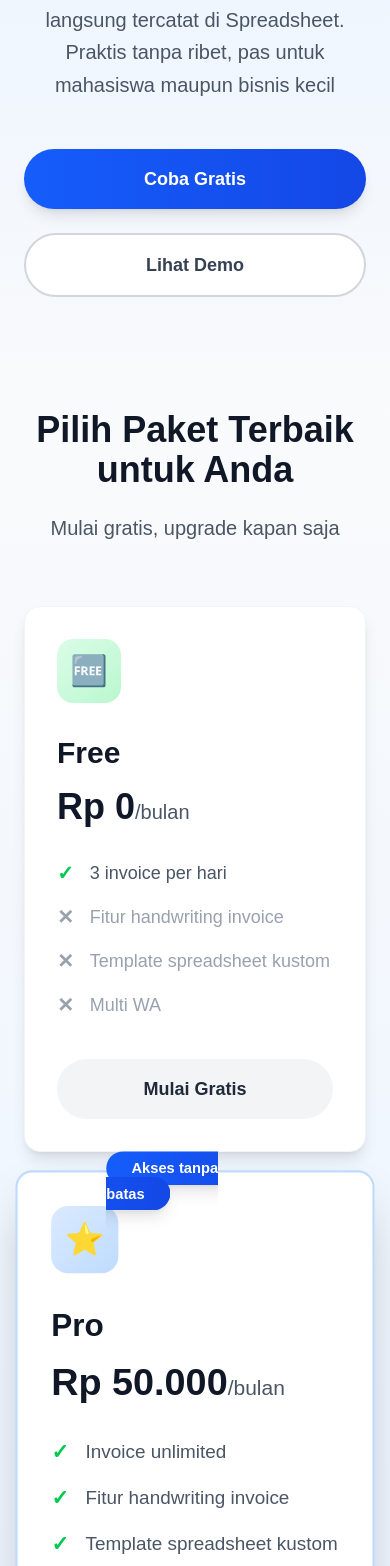
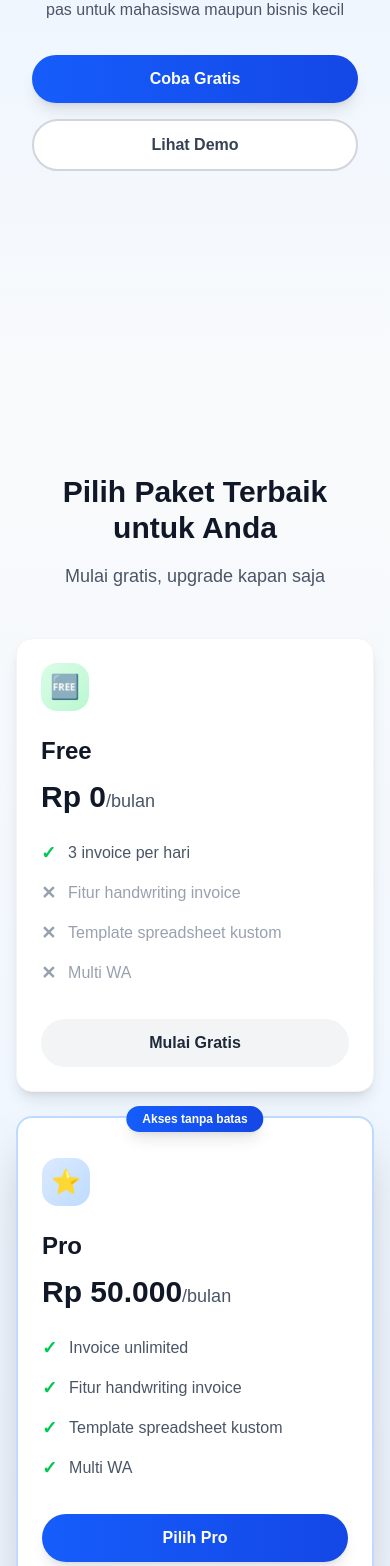
Before and after one commit to juaaju/invoice-system, a Next.js app in the folder frontend/: page / in a window 390 px wide. Shown: the part 434-2000 px from the top of the page. Built offline with nearby package versions, Linux system fonts and the light colour scheme.

Commit message:
update landing page

```diff
--- a/frontend/src/app/page.tsx
+++ b/frontend/src/app/page.tsx
@@ -5,42 +5,40 @@ export default function LandingPage() {
     <div className="bg-white">
       {/* Header - Fixed */}
       <header className="fixed top-0 w-full bg-white/95 backdrop-blur-sm z-50 shadow-sm">
-        <div className="container mx-auto px-6 py-4">
+        <div className="container mx-auto px-4 sm:px-6 py-3 sm:py-4">
           <div className="flex justify-between items-center">
-            <div className="text-2xl font-bold text-gray-900">InvoiceFlow</div>
-            <div className="flex items-center gap-4">
-              <Link
-                href="/login"
-                className="bg-gradient-to-r from-blue-600 to-blue-700 hover:from-blue-700 hover:to-blue-800 text-white px-6 py-2.5 rounded-full font-medium shadow-md hover:shadow-lg transition-all duration-200 transform hover:scale-105"
-              >
-                Masuk
-              </Link>
-            </div>
+            <div className="text-xl sm:text-2xl font-bold text-gray-900">InvoiceFlow</div>
+            <Link
+              href="/login"
+              className="bg-gradient-to-r from-blue-600 to-blue-700 hover:from-blue-700 hover:to-blue-800 text-white px-4 sm:px-6 py-2 sm:py-2.5 rounded-full font-medium text-sm sm:text-base shadow-md hover:shadow-lg transition-all duration-200"
+            >
+              Masuk
+            </Link>
           </div>
         </div>
       </header>
 
-      {/* Hero Section - Full Screen */}
-      <section className="min-h-screen flex items-center justify-center bg-gradient-to-b from-white via-blue-50 to-gray-50 pt-20">
-        <div className="container mx-auto px-6 text-center">
+      {/* Hero Section */}
+      <section className="min-h-screen flex items-center justify-center bg-gradient-to-b from-white via-blue-50 to-gray-50 pt-24 pb-12 px-4">
+        <div className="container mx-auto text-center">
           <div className="max-w-4xl mx-auto">
-            <h1 className="text-5xl md:text-7xl font-bold text-gray-900 mb-8 leading-tight">
+            <h1 className="text-3xl sm:text-4xl md:text-6xl lg:text-7xl font-bold text-gray-900 mb-4 sm:mb-6 md:mb-8 leading-tight px-2">
               Invoice via WhatsApp
               <span className="text-transparent bg-clip-text bg-gradient-to-r from-blue-600 to-indigo-600"> Otomatis</span>
             </h1>
-            <p className="text-xl md:text-2xl text-gray-600 mb-12 max-w-3xl mx-auto leading-relaxed">
+            <p className="text-base sm:text-lg md:text-xl lg:text-2xl text-gray-600 mb-8 sm:mb-10 md:mb-12 max-w-3xl mx-auto leading-relaxed px-4">
               Kirim invoice ke WhatsApp, data langsung tercatat di Spreadsheet. Praktis tanpa ribet, pas untuk mahasiswa maupun bisnis kecil
             </p>
-            <div className="flex flex-col sm:flex-row gap-6 justify-center">
+            <div className="flex flex-col sm:flex-row gap-4 sm:gap-6 justify-center px-4">
               <Link
                 href="/login"
-                className="bg-gradient-to-r from-blue-600 to-blue-700 hover:from-blue-700 hover:to-blue-800 text-white px-10 py-4 rounded-full font-semibold text-lg shadow-lg hover:shadow-xl transition-all duration-200 transform hover:scale-105 flex items-center justify-center"
+                className="bg-gradient-to-r from-blue-600 to-blue-700 hover:from-blue-700 hover:to-blue-800 text-white px-8 sm:px-10 py-3 sm:py-4 rounded-full font-semibold text-base sm:text-lg shadow-lg hover:shadow-xl transition-all duration-200 flex items-center justify-center"
               >
                 Coba Gratis
               </Link>
               <Link
                 href="https://drive.google.com/file/d/16sTeLlfwBgGRJpyKfBI8B9pnuveO8d5N/view?usp=sharing"
-                className="border-2 border-gray-300 hover:border-blue-500 text-gray-700 hover:text-blue-600 px-10 py-4 rounded-full font-semibold text-lg transition-all duration-200 bg-white hover:bg-blue-50"
+                className="border-2 border-gray-300 hover:border-blue-500 text-gray-700 hover:text-blue-600 px-8 sm:px-10 py-3 sm:py-4 rounded-full font-semibold text-base sm:text-lg transition-all duration-200 bg-white hover:bg-blue-50"
               >
                 Lihat Demo
               </Link>
@@ -49,113 +47,113 @@ export default function LandingPage() {
         </div>
       </section>
 
-      {/* Pricing Section - Full Screen */}
-      <section className="min-h-screen flex items-center justify-center bg-gradient-to-b from-gray-50 via-blue-50 to-indigo-50">
-        <div className="container mx-auto px-6 w-full">
-          <div className="text-center mb-16">
-            <h2 className="text-4xl md:text-6xl font-bold text-gray-900 mb-6">
+      {/* Pricing Section */}
+      <section className="min-h-screen flex items-center justify-center bg-gradient-to-b from-gray-50 via-blue-50 to-indigo-50 py-16 px-4">
+        <div className="container mx-auto w-full">
+          <div className="text-center mb-12 sm:mb-16">
+            <h2 className="text-3xl sm:text-4xl md:text-5xl lg:text-6xl font-bold text-gray-900 mb-4 sm:mb-6 px-4">
               Pilih Paket Terbaik untuk Anda
             </h2>
-            <p className="text-xl text-gray-600">Mulai gratis, upgrade kapan saja</p>
+            <p className="text-lg sm:text-xl text-gray-600">Mulai gratis, upgrade kapan saja</p>
           </div>
 
-          <div className="grid md:grid-cols-3 gap-8 max-w-6xl mx-auto">
+          <div className="grid sm:grid-cols-2 lg:grid-cols-3 gap-6 sm:gap-8 max-w-6xl mx-auto">
 
             {/* Free Plan */}
-            <div className="bg-white p-8 rounded-2xl shadow-lg hover:shadow-2xl transition-all duration-300 border border-gray-100 transform hover:-translate-y-2">
-              <div className="bg-gradient-to-br from-green-100 to-green-200 w-16 h-16 rounded-2xl flex items-center justify-center mb-8">
-                <span className="text-3xl">🆓</span>
+            <div className="bg-white p-6 sm:p-8 rounded-2xl shadow-lg hover:shadow-2xl transition-all duration-300 border border-gray-100">
+              <div className="bg-gradient-to-br from-green-100 to-green-200 w-12 h-12 sm:w-16 sm:h-16 rounded-2xl flex items-center justify-center mb-6 sm:mb-8">
+                <span className="text-2xl sm:text-3xl">🆓</span>
               </div>
-              <h3 className="text-3xl font-bold text-gray-900 mb-4">Free</h3>
-              <div className="text-4xl font-bold text-gray-900 mb-8">
-                Rp 0<span className="text-xl font-normal text-gray-600">/bulan</span>
+              <h3 className="text-2xl sm:text-3xl font-bold text-gray-900 mb-3 sm:mb-4">Free</h3>
+              <div className="text-3xl sm:text-4xl font-bold text-gray-900 mb-6 sm:mb-8">
+                Rp 0<span className="text-lg sm:text-xl font-normal text-gray-600">/bulan</span>
               </div>
-              <ul className="space-y-4 mb-10">
-                <li className="flex items-center gap-4">
-                  <span className="text-green-500 font-bold text-xl">✓</span>
-                  <span className="text-gray-600 text-lg">3 invoice per hari</span>
+              <ul className="space-y-3 sm:space-y-4 mb-8 sm:mb-10">
+                <li className="flex items-center gap-3 sm:gap-4">
+                  <span className="text-green-500 font-bold text-lg sm:text-xl flex-shrink-0">✓</span>
+                  <span className="text-gray-600 text-base sm:text-lg">3 invoice per hari</span>
                 </li>
-                <li className="flex items-center gap-4">
-                  <span className="text-gray-400 font-bold text-xl">✕</span>
-                  <span className="text-gray-400 text-lg">Fitur handwriting invoice</span>
+                <li className="flex items-center gap-3 sm:gap-4">
+                  <span className="text-gray-400 font-bold text-lg sm:text-xl flex-shrink-0">✕</span>
+                  <span className="text-gray-400 text-base sm:text-lg">Fitur handwriting invoice</span>
                 </li>
-                <li className="flex items-center gap-4">
-                  <span className="text-gray-400 font-bold text-xl">✕</span>
-                  <span className="text-gray-400 text-lg">Template spreadsheet kustom</span>
+                <li className="flex items-center gap-3 sm:gap-4">
+                  <span className="text-gray-400 font-bold text-lg sm:text-xl flex-shrink-0">✕</span>
+                  <span className="text-gray-400 text-base sm:text-lg">Template spreadsheet kustom</span>
                 </li>
-                <li className="flex items-center gap-4">
-                  <span className="text-gray-400 font-bold text-xl">✕</span>
-                  <span className="text-gray-400 text-lg">Multi WA</span>
+                <li className="flex items-center gap-3 sm:gap-4">
+                  <span className="text-gray-400 font-bold text-lg sm:text-xl flex-shrink-0">✕</span>
+                  <span className="text-gray-400 text-base sm:text-lg">Multi WA</span>
                 </li>
               </ul>
-              <Link href="/login" className="w-full bg-gray-100 hover:bg-gray-200 text-gray-800 px-8 py-4 rounded-full font-semibold text-lg text-center block transition-all duration-200 hover:shadow-md">
+              <Link href="/login" className="w-full bg-gray-100 hover:bg-gray-200 text-gray-800 px-6 sm:px-8 py-3 sm:py-4 rounded-full font-semibold text-base sm:text-lg text-center block transition-all duration-200 hover:shadow-md">
                 Mulai Gratis
               </Link>
             </div>
 
             {/* Pro Plan */}
-            <div className="bg-white p-8 rounded-2xl shadow-2xl border-2 border-blue-200 relative transform scale-105 hover:scale-110 transition-all duration-300">
-              <div className="absolute -top-4 left-1/2 transform -translate-x-1/2">
-                <span className="bg-gradient-to-r from-blue-600 to-blue-700 text-white px-6 py-2 rounded-full text-sm font-semibold shadow-lg">Akses tanpa batas</span>
+            <div className="bg-white p-6 sm:p-8 rounded-2xl shadow-2xl border-2 border-blue-200 relative sm:scale-105">
+              <div className="absolute -top-3 sm:-top-4 left-1/2 transform -translate-x-1/2">
+                <span className="bg-gradient-to-r from-blue-600 to-blue-700 text-white px-4 sm:px-6 py-1.5 sm:py-2 rounded-full text-xs sm:text-sm font-semibold shadow-lg whitespace-nowrap">Akses tanpa batas</span>
               </div>
-              <div className="bg-gradient-to-br from-blue-100 to-blue-200 w-16 h-16 rounded-2xl flex items-center justify-center mb-8">
-                <span className="text-3xl">⭐</span>
+              <div className="bg-gradient-to-br from-blue-100 to-blue-200 w-12 h-12 sm:w-16 sm:h-16 rounded-2xl flex items-center justify-center mb-6 sm:mb-8 mt-4 sm:mt-0">
+                <span className="text-2xl sm:text-3xl">⭐</span>
               </div>
-              <h3 className="text-3xl font-bold text-gray-900 mb-4">Pro</h3>
-              <div className="text-4xl font-bold text-gray-900 mb-8">
-                Rp 50.000<span className="text-xl font-normal text-gray-600">/bulan</span>
+              <h3 className="text-2xl sm:text-3xl font-bold text-gray-900 mb-3 sm:mb-4">Pro</h3>
+              <div className="text-3xl sm:text-4xl font-bold text-gray-900 mb-6 sm:mb-8">
+                Rp 50.000<span className="text-lg sm:text-xl font-normal text-gray-600">/bulan</span>
               </div>
-              <ul className="space-y-4 mb-10">
-                <li className="flex items-center gap-4">
-                  <span className="text-green-500 font-bold text-xl">✓</span>
-                  <span className="text-gray-600 text-lg">Invoice unlimited</span>
+              <ul className="space-y-3 sm:space-y-4 mb-8 sm:mb-10">
+                <li className="flex items-center gap-3 sm:gap-4">
+                  <span className="text-green-500 font-bold text-lg sm:text-xl flex-shrink-0">✓</span>
+                  <span className="text-gray-600 text-base sm:text-lg">Invoice unlimited</span>
                 </li>
-                <li className="flex items-center gap-4">
-                  <span className="text-green-500 font-bold text-xl">✓</span>
-                  <span className="text-gray-600 text-lg">Fitur handwriting invoice</span>
+                <li className="flex items-center gap-3 sm:gap-4">
+                  <span className="text-green-500 font-bold text-lg sm:text-xl flex-shrink-0">✓</span>
+                  <span className="text-gray-600 text-base sm:text-lg">Fitur handwriting invoice</span>
                 </li>
-                <li className="flex items-center gap-4">
-                  <span className="text-green-500 font-bold text-xl">✓</span>
-                  <span className="text-gray-600 text-lg">Template spreadsheet kustom</span>
+                <li className="flex items-center gap-3 sm:gap-4">
+                  <span className="text-green-500 font-bold text-lg sm:text-xl flex-shrink-0">✓</span>
+                  <span className="text-gray-600 text-base sm:text-lg">Template spreadsheet kustom</span>
                 </li>
-                <li className="flex items-center gap-4">
-                  <span className="text-green-500 font-bold text-xl">✓</span>
-                  <span className="text-gray-600 text-lg">Multi WA</span>
+                <li className="flex items-center gap-3 sm:gap-4">
+                  <span className="text-green-500 font-bold text-lg sm:text-xl flex-shrink-0">✓</span>
+                  <span className="text-gray-600 text-base sm:text-lg">Multi WA</span>
                 </li>
               </ul>
-              <Link href="/maintenance" className="w-full bg-gradient-to-r from-blue-600 to-blue-700 hover:from-blue-700 hover:to-blue-800 text-white px-8 py-4 rounded-full font-semibold text-lg text-center block transition-all duration-200 shadow-lg hover:shadow-xl">
+              <Link href="/maintenance" className="w-full bg-gradient-to-r from-blue-600 to-blue-700 hover:from-blue-700 hover:to-blue-800 text-white px-6 sm:px-8 py-3 sm:py-4 rounded-full font-semibold text-base sm:text-lg text-center block transition-all duration-200 shadow-lg hover:shadow-xl">
                 Pilih Pro
               </Link>
             </div>
 
             {/* API Plan */}
-            <div className="bg-white p-8 rounded-2xl shadow-lg hover:shadow-2xl transition-all duration-300 border border-gray-100 transform hover:-translate-y-2">
-              <div className="bg-gradient-to-br from-purple-100 to-purple-200 w-16 h-16 rounded-2xl flex items-center justify-center mb-8">
-                <span className="text-3xl">🔌</span>
+            <div className="bg-white p-6 sm:p-8 rounded-2xl shadow-lg hover:shadow-2xl transition-all duration-300 border border-gray-100 sm:col-span-2 lg:col-span-1">
+              <div className="bg-gradient-to-br from-purple-100 to-purple-200 w-12 h-12 sm:w-16 sm:h-16 rounded-2xl flex items-center justify-center mb-6 sm:mb-8">
+                <span className="text-2xl sm:text-3xl">🔌</span>
               </div>
-              <h3 className="text-3xl font-bold text-gray-900 mb-4">API</h3>
-              <div className="text-4xl font-bold text-gray-900 mb-8">
-                Rp 500<span className="text-xl font-normal text-gray-600">/hit</span>
+              <h3 className="text-2xl sm:text-3xl font-bold text-gray-900 mb-3 sm:mb-4">API</h3>
+              <div className="text-3xl sm:text-4xl font-bold text-gray-900 mb-6 sm:mb-8">
+                Rp 500<span className="text-lg sm:text-xl font-normal text-gray-600">/hit</span>
               </div>
-              <ul className="space-y-4 mb-10">
-                <li className="flex items-center gap-4">
-                  <span className="text-green-500 font-bold text-xl">✓</span>
-                  <span className="text-gray-600 text-lg">Pay per use</span>
+              <ul className="space-y-3 sm:space-y-4 mb-8 sm:mb-10">
+                <li className="flex items-center gap-3 sm:gap-4">
+                  <span className="text-green-500 font-bold text-lg sm:text-xl flex-shrink-0">✓</span>
+                  <span className="text-gray-600 text-base sm:text-lg">Pay per use</span>
                 </li>
-                <li className="flex items-center gap-4">
-                  <span className="text-green-500 font-bold text-xl">✓</span>
-                  <span className="text-gray-600 text-lg">REST API access</span>
+                <li className="flex items-center gap-3 sm:gap-4">
+                  <span className="text-green-500 font-bold text-lg sm:text-xl flex-shrink-0">✓</span>
+                  <span className="text-gray-600 text-base sm:text-lg">REST API access</span>
                 </li>
-                <li className="flex items-center gap-4">
-                  <span className="text-green-500 font-bold text-xl">✓</span>
-                  <span className="text-gray-600 text-lg">Dokumentasi lengkap</span>
+                <li className="flex items-center gap-3 sm:gap-4">
+                  <span className="text-green-500 font-bold text-lg sm:text-xl flex-shrink-0">✓</span>
+                  <span className="text-gray-600 text-base sm:text-lg">Dokumentasi lengkap</span>
                 </li>
-                <li className="flex items-center gap-4">
-                  <span className="text-green-500 font-bold text-xl">✓</span>
-                  <span className="text-gray-600 text-lg">Developer support</span>
+                <li className="flex items-center gap-3 sm:gap-4">
+                  <span className="text-green-500 font-bold text-lg sm:text-xl flex-shrink-0">✓</span>
+                  <span className="text-gray-600 text-base sm:text-lg">Developer support</span>
                 </li>
               </ul>
-              <Link href="/maintenance" className="w-full bg-gradient-to-r from-purple-600 to-purple-700 hover:from-purple-700 hover:to-purple-800 text-white px-8 py-4 rounded-full font-semibold text-lg text-center block transition-all duration-200 shadow-lg hover:shadow-xl">
+              <Link href="/maintenance" className="w-full bg-gradient-to-r from-purple-600 to-purple-700 hover:from-purple-700 hover:to-purple-800 text-white px-6 sm:px-8 py-3 sm:py-4 rounded-full font-semibold text-base sm:text-lg text-center block transition-all duration-200 shadow-lg hover:shadow-xl">
                 Beli API
               </Link>
             </div>
@@ -164,19 +162,19 @@ export default function LandingPage() {
         </div>
       </section>
 
-      {/* CTA Section - Full Screen */}
-      <section className="min-h-screen flex items-center justify-center bg-gradient-to-b from-indigo-50 via-white to-white-50">
-        <div className="container mx-auto px-6 text-center">
+      {/* CTA Section */}
+      <section className="min-h-screen flex items-center justify-center bg-gradient-to-b from-indigo-50 via-white to-white-50 py-16 px-4">
+        <div className="container mx-auto text-center">
           <div className="max-w-4xl mx-auto">
-            <h2 className="text-4xl md:text-6xl font-bold text-gray-900 mb-8">
+            <h2 className="text-3xl sm:text-4xl md:text-5xl lg:text-6xl font-bold text-gray-900 mb-6 sm:mb-8 px-4">
               Mulai Kelola Invoice Anda
             </h2>
-            <p className="text-xl md:text-2xl text-gray-600 mb-12 max-w-3xl mx-auto">
+            <p className="text-base sm:text-lg md:text-xl lg:text-2xl text-gray-600 mb-8 sm:mb-10 md:mb-12 max-w-3xl mx-auto px-4">
               Kirim invoice ke WhatsApp, data langsung tercatat di Spreadsheet. Praktis tanpa ribet, pas untuk mahasiswa maupun bisnis kecil
             </p>
             <Link
               href="/login"
-              className="bg-gradient-to-r from-blue-600 to-blue-700 hover:from-blue-700 hover:to-blue-800 text-white px-12 py-5 rounded-full font-semibold text-xl shadow-lg hover:shadow-xl transition-all duration-200 transform hover:scale-105"
+              className="inline-block bg-gradient-to-r from-blue-600 to-blue-700 hover:from-blue-700 hover:to-blue-800 text-white px-10 sm:px-12 py-4 sm:py-5 rounded-full font-semibold text-lg sm:text-xl shadow-lg hover:shadow-xl transition-all duration-200"
             >
               Coba Sekarang
             </Link>
@@ -185,41 +183,41 @@ export default function LandingPage() {
       </section>
 
       {/* Footer */}
-      <footer className="bg-gradient-to-r from-gray-900 to-gray-800 text-white py-16">
-        <div className="container mx-auto px-6">
-          <div className="grid md:grid-cols-4 gap-8">
-            <div>
-              <div className="text-3xl font-bold mb-3 text-transparent bg-clip-text bg-gradient-to-r from-blue-400 to-indigo-400">InvoiceFlow</div>
-              <p className="text-gray-400 text-md">
+      <footer className="bg-gradient-to-r from-gray-900 to-gray-800 text-white py-12 sm:py-16">
+        <div className="container mx-auto px-4 sm:px-6">
+          <div className="grid grid-cols-2 md:grid-cols-4 gap-6 sm:gap-8">
+            <div className="col-span-2 md:col-span-1">
+              <div className="text-2xl sm:text-3xl font-bold mb-2 sm:mb-3 text-transparent bg-clip-text bg-gradient-to-r from-blue-400 to-indigo-400">InvoiceFlow</div>
+              <p className="text-gray-400 text-sm sm:text-base">
                 Solusi pencatatan invoice otomatis praktis.
               </p>
             </div>
             <div>
-              <h4 className="font-semibold mb-6 text-xl">Produk</h4>
-              <ul className="space-y-3 text-gray-400">
+              <h4 className="font-semibold mb-4 sm:mb-6 text-lg sm:text-xl">Produk</h4>
+              <ul className="space-y-2 sm:space-y-3 text-gray-400 text-sm sm:text-base">
                 <li><Link href="/features" className="hover:text-white transition-colors">Fitur</Link></li>
                 <li><Link href="/pricing" className="hover:text-white transition-colors">Harga</Link></li>
                 <li><Link href="/demo" className="hover:text-white transition-colors">Demo</Link></li>
               </ul>
             </div>
             <div>
-              <h4 className="font-semibold mb-6 text-xl">Dukungan</h4>
-              <ul className="space-y-3 text-gray-400">
+              <h4 className="font-semibold mb-4 sm:mb-6 text-lg sm:text-xl">Dukungan</h4>
+              <ul className="space-y-2 sm:space-y-3 text-gray-400 text-sm sm:text-base">
                 <li><Link href="/help" className="hover:text-white transition-colors">Bantuan</Link></li>
                 <li><Link href="/contact" className="hover:text-white transition-colors">Kontak</Link></li>
                 <li><Link href="/docs" className="hover:text-white transition-colors">Dokumentasi</Link></li>
               </ul>
             </div>
             <div>
-              <h4 className="font-semibold mb-6 text-xl">Perusahaan</h4>
-              <ul className="space-y-3 text-gray-400">
+              <h4 className="font-semibold mb-4 sm:mb-6 text-lg sm:text-xl">Perusahaan</h4>
+              <ul className="space-y-2 sm:space-y-3 text-gray-400 text-sm sm:text-base">
                 <li><Link href="/about" className="hover:text-white transition-colors">Tentang</Link></li>
                 <li><Link href="/blog" className="hover:text-white transition-colors">Blog</Link></li>
                 <li><Link href="/privacy" className="hover:text-white transition-colors">Privasi</Link></li>
               </ul>
             </div>
           </div>
-          <div className="border-t border-gray-700 mt-12 pt-8 text-center text-gray-400">
+          <div className="border-t border-gray-700 mt-8 sm:mt-12 pt-6 sm:pt-8 text-center text-gray-400 text-sm sm:text-base">
             <p>&copy; 2025 InvoiceFlow. All rights reserved.</p>
           </div>
         </div>
```
